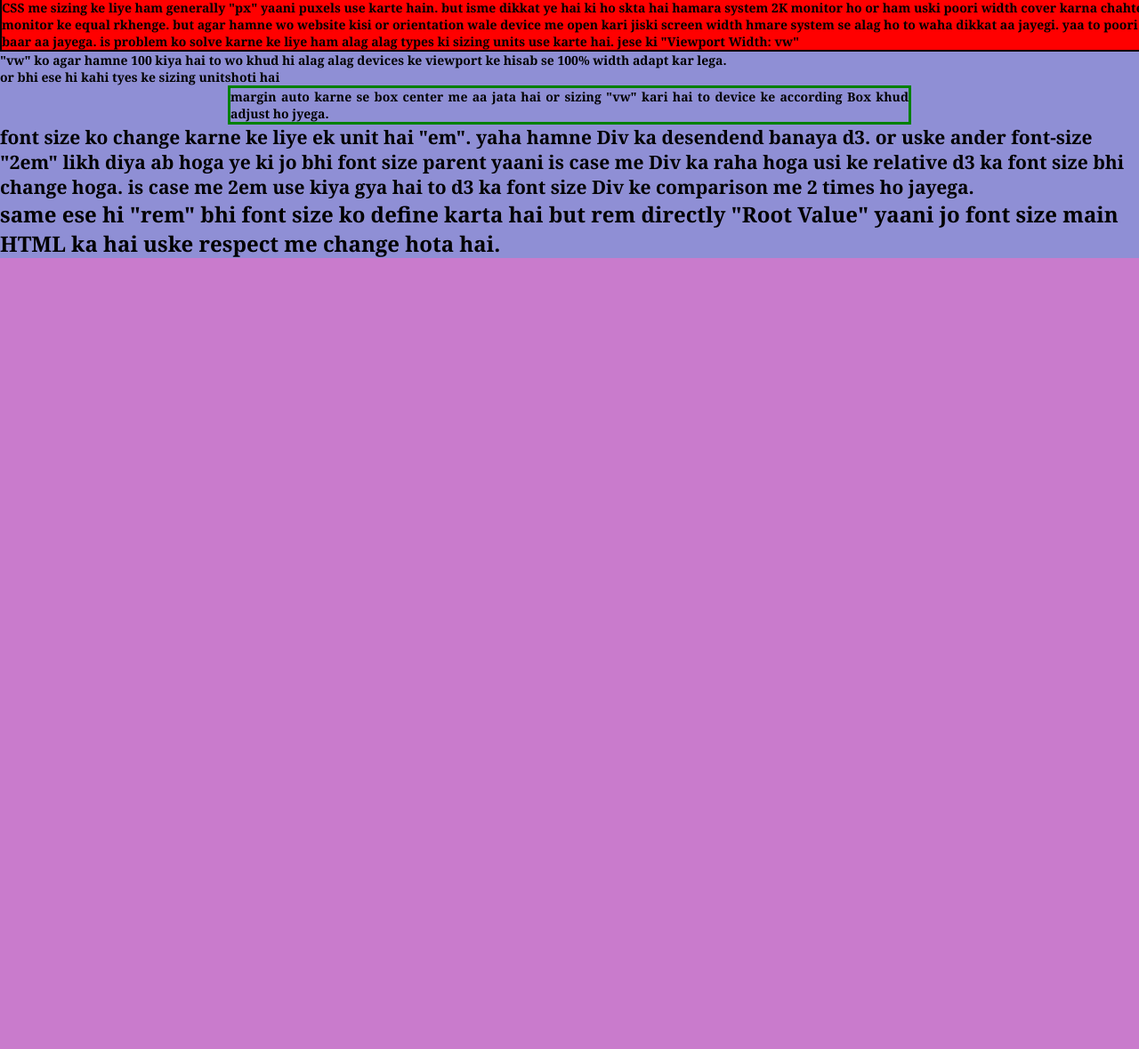
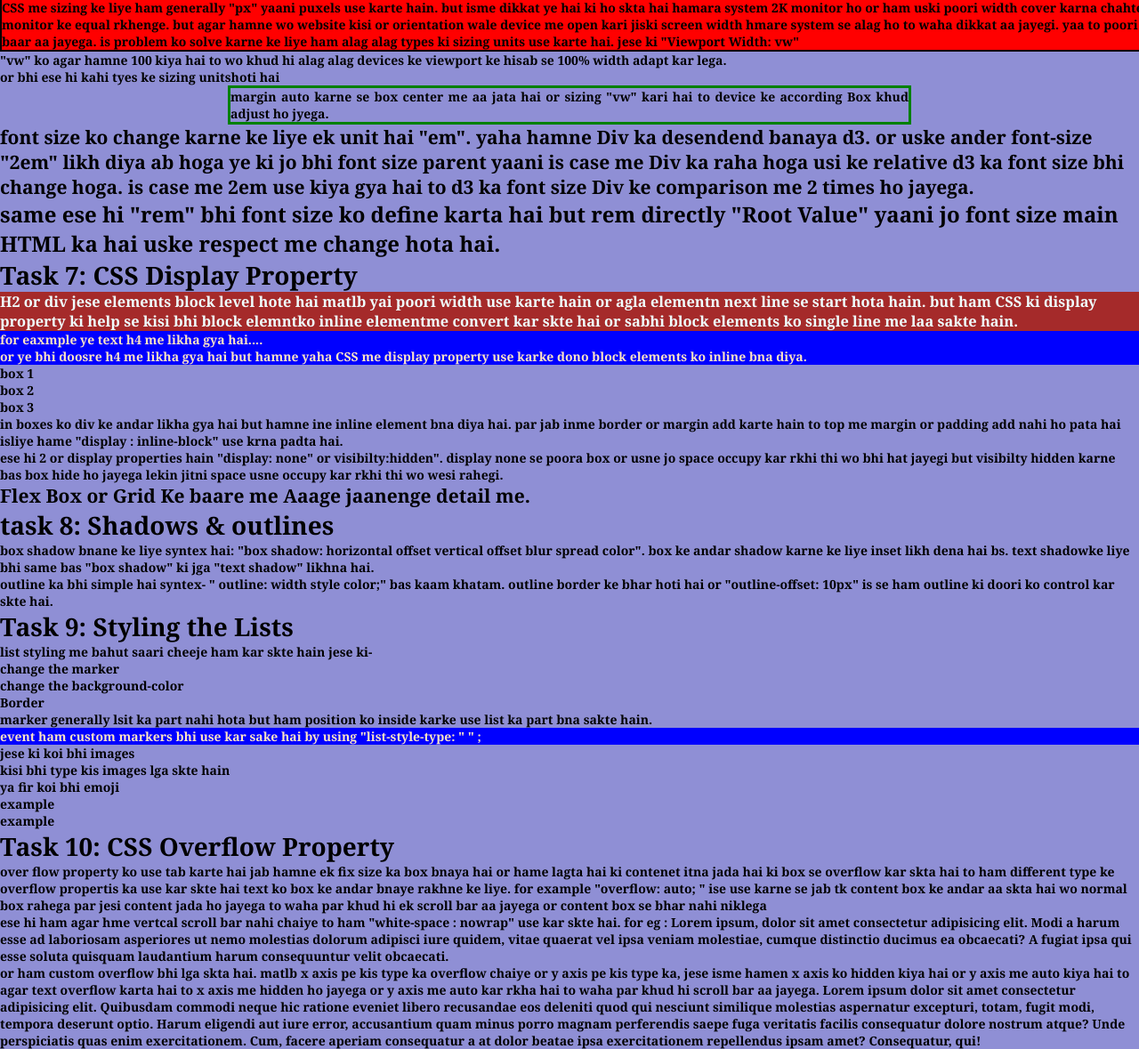
Before and after one commit to punisherisback/Front-End-Notes, a plain HTML site: page index.html in a window 1280 px wide. Shown: the part 5351-6530 px from the top of the page at 89% size. Before the commit the page ends 5641 px from the top, so only its background shows below. Drawn offline with Linux system fonts and the light colour scheme.

Commit message:
Update index.html

```diff
--- a/index.html
+++ b/index.html
@@ -401,6 +401,77 @@
 
 
 </div>
+<div>
+    <h1> Task 7: CSS Display Property</h1>
+    <h3> H2 or div jese elements block level hote hai matlb yai poori width use karte hain or agla elementn next line se start hota hain. but ham CSS ki display property ki help se kisi bhi block elemntko inline elementme convert kar skte hai or sabhi block elements ko single line me laa sakte hain.</h3>
+    <h4 class="dis"> for eaxmple ye text h4 me likha gya hai.... </h4>
+    <h4 class="dis"> or ye bhi doosre h4 me likha gya hai but hamne yaha CSS me display property use karke dono block elements ko inline bna diya.</h4>
+
+</div>
+<div class="dis1"> box 1 </div>
+<div class="dis1">box 2</div>
+<div class="dis1">box 3</div>
+<div> in boxes ko div ke andar likha gya hai but hamne ine inline element bna diya hai. par jab inme border or margin add karte hain to top me margin or padding add nahi ho pata hai isliye hame "display : inline-block" use krna padta hai.</div>
+<div class="dis2">
+    ese hi 2 or display properties hain "display: none" or visibilty:hidden". display none se poora box or usne jo space occupy kar rkhi thi wo bhi hat jayegi but visibilty hidden karne bas box hide ho jayega lekin jitni space usne occupy kar rkhi thi wo wesi rahegi.
+    <h2> Flex Box or Grid Ke baare me Aaage jaanenge detail me.</h2>
+</div>
+
+
+
+<div>
+    <h1> task 8: Shadows & outlines</h1>
+<p class="s1"> box shadow bnane ke liye syntex hai: "box shadow: horizontal offset vertical offset blur spread color". box ke andar shadow karne ke liye inset likh dena hai bs. text shadowke liye bhi same bas "box shadow" ki jga "text shadow" likhna hai.</p>
+
+<p class="o"> outline ka bhi simple hai syntex- " outline: width style color;" bas kaam khatam. outline border ke bhar hoti hai or "outline-offset: 10px" is se ham outline ki doori ko control kar skte hai.</p>
+
+
+</div>
+
+    <div>
+        <h1>Task 9: Styling the Lists</h1>
+        <p>list styling me bahut saari cheeje ham kar skte hain jese ki-</p>
+        <nav>
+            <ul>
+                <li>
+                    change the marker</li>
+                <li>change the background-color
+                </li>
+                <li> Border</li>
+
+                <li> marker generally lsit ka part nahi hota but ham position ko inside karke use list ka part bna sakte
+                    hain.</li>
+
+            </ul>
+
+        </nav>
+    </div>
+    <div>
+        <h4> event ham custom markers bhi use kar sake hai by using "list-style-type: " " ;</h4>
+        <ul class="li">
+            <li>
+                jese ki koi bhi images
+            </li>
+            <li>kisi bhi type kis images lga skte hain</li>
+        </ul>
+        <ul class="emoji">
+            <li> ya fir koi bhi emoji</li>
+            <li> example</li>
+            <li>example</li>
+        </ul>
+    </div>
+
+
+    <div> <h1>Task 10: CSS Overflow Property</h1>
+        <p class="overflow"> over flow property ko use tab karte hai jab hamne ek fix size ka box bnaya hai or hame lagta hai ki contenet itna jada hai ki box se overflow kar skta hai to ham different type ke overflow propertis ka use kar skte hai text ko box ke andar bnaye rakhne ke liye. for example "overflow: auto; " ise use karne se jab tk content box ke andar aa skta hai wo normal box rahega par jesi content jada ho jayega to waha par khud hi ek scroll bar aa jayega or content box se bhar nahi niklega </p>
+
+        <p class="nowrap"> ese  hi ham agar hme vertcal scroll bar nahi chaiye to ham "white-space : nowrap" use kar skte hai. for eg : Lorem ipsum, dolor sit amet consectetur adipisicing elit. Modi a harum esse ad laboriosam asperiores ut nemo molestias dolorum adipisci iure quidem, vitae quaerat vel ipsa veniam molestiae, cumque distinctio ducimus ea obcaecati? A fugiat ipsa qui esse soluta quisquam laudantium harum consequuntur velit obcaecati.</p>
+
+        <p class="overflow-custom"> or ham custom overflow bhi lga skta hai. matlb x axis pe kis type ka overflow chaiye or y axis pe kis type ka, jese isme hamen x axis ko hidden kiya hai or y axis me auto kiya hai to agar text overflow karta hai to x axis me hidden ho jayega or y axis me auto kar rkha hai to waha par khud hi scroll bar aa jayega. Lorem ipsum dolor sit amet consectetur adipisicing elit. Quibusdam commodi neque hic ratione eveniet libero recusandae eos deleniti quod qui nesciunt similique molestias aspernatur excepturi, totam, fugit modi, tempora deserunt optio. Harum eligendi aut iure error, accusantium quam minus porro magnam perferendis saepe fuga veritatis facilis consequatur dolore nostrum atque? Unde perspiciatis quas enim exercitationem. Cum, facere aperiam consequatur a at dolor beatae ipsa exercitationem repellendus ipsam amet? Consequatur, qui!</p>
+
+    </div>
+
+
 
 </body>
 </html>
```
